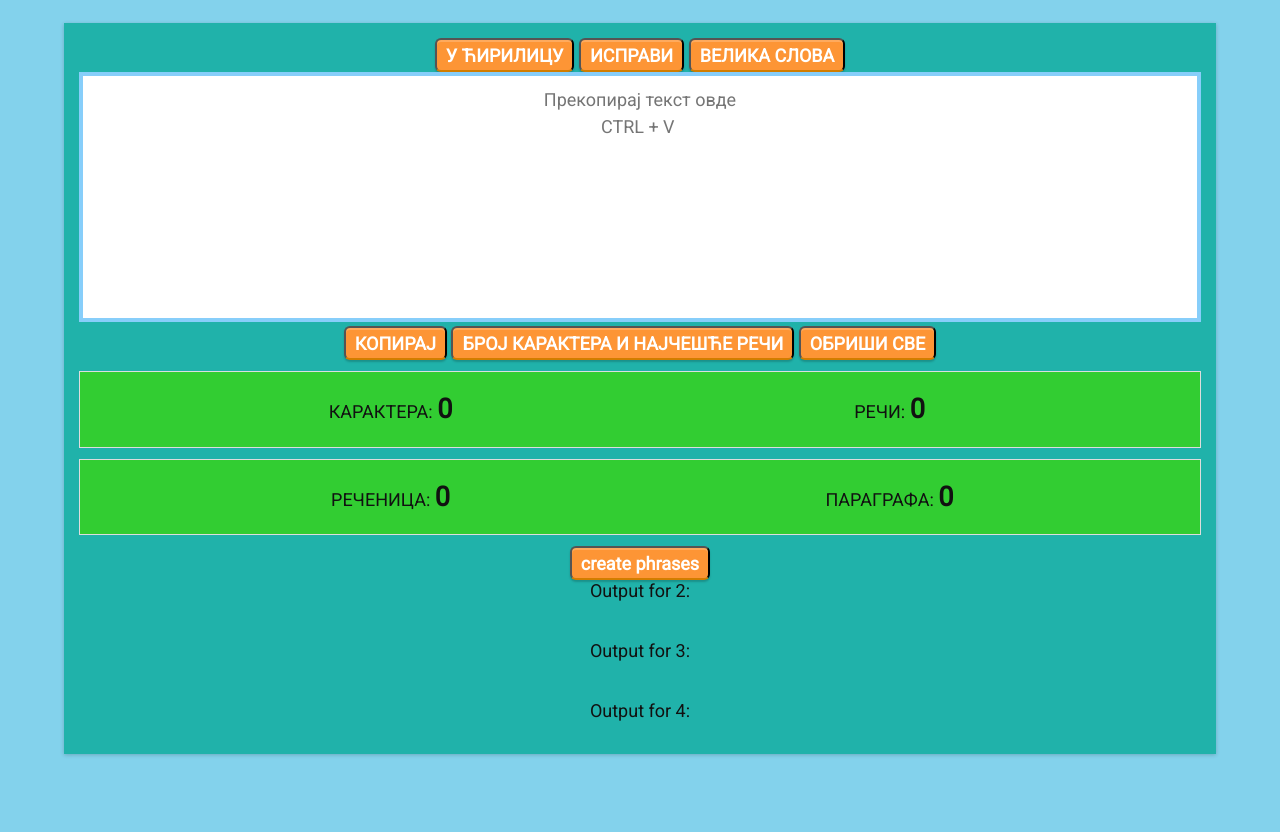
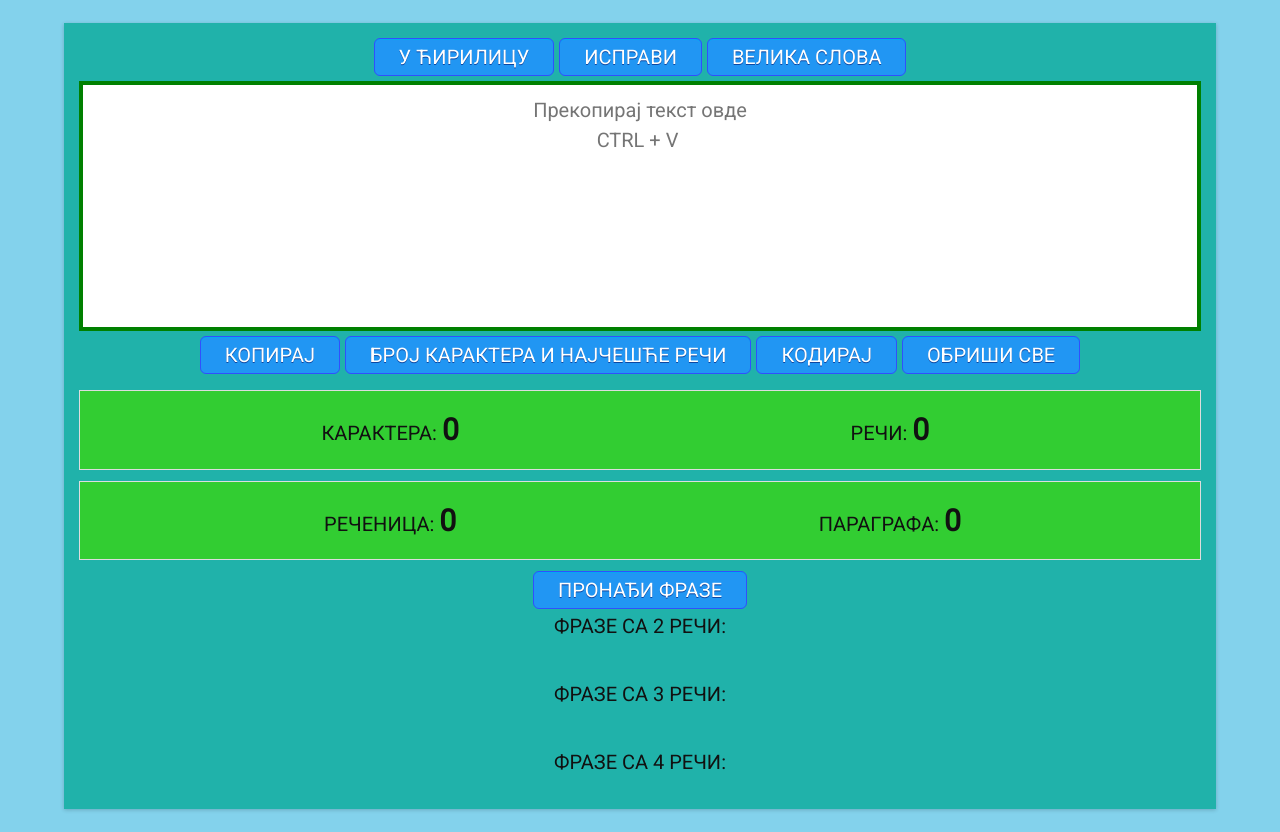
Before and after one commit to ivkeMilioner/latinicaUcirilicu, a plain HTML site: page index.html in a window 1280 px wide. Before the commit the page ends 800 px from the top, so only its background shows below. Drawn offline with Linux system fonts and the light colour scheme.

Commit message:
commit message

```diff
--- a/convertCuL.js
+++ b/convertCuL.js
@@ -888,6 +888,35 @@ function upperCase() {
 
 }
 
+function code() {
+
+
+    var entered_text;
+    entered_text = document.getElementById('textarea').value;
+
+
+
+    entered_text = entered_text.replace(/\.([^\s\d])/g, '. $1');
+
+
+
+    entered_text = entered_text.replace(/\,([^\s\d])/g, ', $1');
+
+
+
+    entered_text = entered_text.replace(/.+?(?:[.?!]\s|$)/g, txt => `${txt.charAt(0).toUpperCase()}${txt.substring(1).toLowerCase()}`);
+
+    entered_text = entered_text.replace(/О/g, '0');
+    entered_text = entered_text.replace(/И/g, '&');
+    entered_text = entered_text.replace(/о/g, '0');
+    entered_text = entered_text.replace(/и/g, '&');
+
+
+    document.getElementById('textarea').style.color = 'red';
+    document.getElementById('textarea').value = entered_text;
+
+}
+
 document.onmousedown = clearSelectedText;
 document.onmouseup = getSelectedText;
 if (!document.all) document.captureEvents(Event.MOUSEUP);
--- a/index.html
+++ b/index.html
@@ -25,6 +25,7 @@ CTRL + V "></textarea>
 
     <button id="copy" onclick="copy()">КОПИРАЈ</button>
     <button id="copy" onclick="count()">БРОЈ КАРАКТЕРА И НАЈЧЕШЋЕ РЕЧИ</button>
+    <button id="copy" onclick="code()">КОДИРАЈ</button>
     <button id="copy" onclick="clearALL()">ОБРИШИ СВЕ</button>
 
 
@@ -52,15 +53,15 @@ CTRL + V "></textarea>
 
 
 
-  <button id="toPhrasesBtn" onclick="createPhrases()">create phrases</button>
+    <button id="toPhrasesBtn" onclick="createPhrases()">ПРОНАЂИ ФРАЗЕ</button>
     <br>
-  Output for 2:
+    ФРАЗЕ СА 2 РЕЧИ:
     <p id="output-2"></p>
     <br>
-  Output for 3:
+    ФРАЗЕ СА 3 РЕЧИ:
     <p id="output-3"></p>
     <br>
-  Output for 4:
+    ФРАЗЕ СА 4 РЕЧИ:
     <p id="output-4"></p>
 
 
--- a/style.css
+++ b/style.css
@@ -1,7 +1,6 @@
-
 * {
   font-family: 'Roboto', sans-serif;
-  font-size: 18px;
+  font-size: 20px;
   text-align: center;
 }
 
@@ -38,7 +37,7 @@ b {
 body {
   width: 90%;
   margin: 0 auto;
-background:rgb(131, 210, 236);
+  background: rgb(131, 210, 236);
 
 
   color: #111;
@@ -63,7 +62,7 @@ textarea {
   width: 100%;
   height: 250px;
   padding: 10px;
-  border: 4px soliD lightskyblue;
+  border: 4px soliD green;
   outline: none;
   font-size: 1rem;
   resize: none;
@@ -75,7 +74,7 @@ textarea:hover {
 }
 
 textarea:focus {
-  border-color: #4D90FE;
+  border-color:red;
 }
 
 .output.row {
@@ -98,21 +97,7 @@ textarea:focus {
   font-size: 1.5rem;
 }
 
-#readability {
-  width: 52%;
-  font-weight: bold;
-}
 
-#readability:hover {
-  background-color: #4D90FE;
-  color: #FFF;
-  border-radius: 2px;
-  cursor: pointer;
-}
-
-#readability:active {
-  background-color: #307AF3;
-}
 
 .keywords {
   display: none;
@@ -140,16 +125,24 @@ textarea:focus {
 
 button {
 
-  padding: 0.25em 0.5em;
-  color: #FFF;
-  background: #fd9535;
-  /*button color*/
-  border-bottom: solid 2px #d27d00;
-  /*daker color*/
+  box-shadow: inset 0px 1px 0px 0px #03A9F4;
+  background: red;
+  background-color: #2196F3;
   border-radius: 6px;
-  box-shadow: inset 0 2px 0 rgba(255, 255, 255, 0.2), 0 2px 2px rgba(0, 0, 0, 0.19);
-  font-weight: bold;
+  border: 1px solid #304FFE;
+  display: inline-block;
+  cursor: pointer;
+  color: #ffffff;
+margin-bottom: 5px;
+  padding: 6px 24px;
+  text-decoration: none;
+  text-shadow: 0px 1px 0px #0D47A1;
 
+}
+
+button:hover {
+
+  background-color: red;
 }
 
 
--- a/textAnalytics.js
+++ b/textAnalytics.js
@@ -17,8 +17,7 @@ var input = document.querySelectorAll('#text_area')[0],
     wordCount = document.querySelector('#wordCount'),
     sentenceCount = document.querySelector('#sentenceCount'),
     paragraphCount = document.querySelector('#paragraphCount'),
-    readingTime = document.querySelector('#readingTime'),
-    readability = document.querySelector('#readability'),
+  ,
     keywordsDiv = document.querySelectorAll('.keywords')[0],
     topKeywords = document.querySelector('#topKeywords');
 
```
Also changed, not shown: 1 other file. Lines whose indentation alone changed are shown as unchanged.
